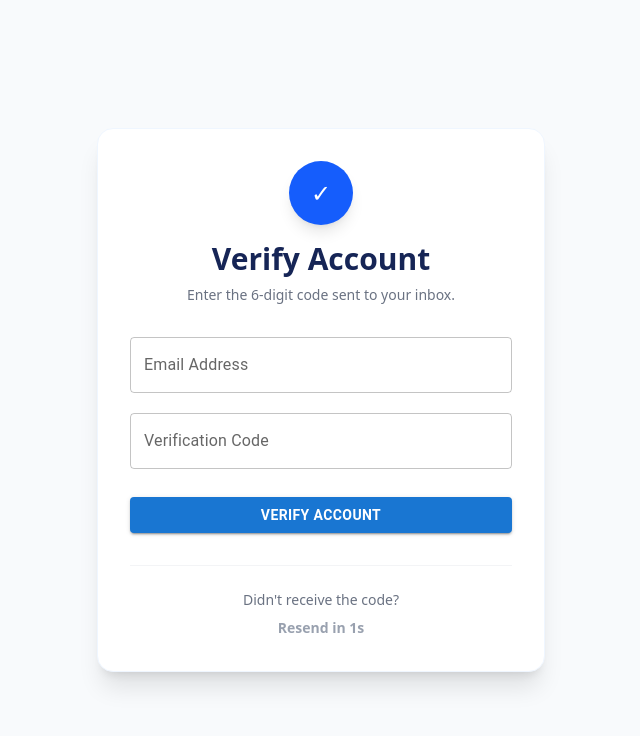
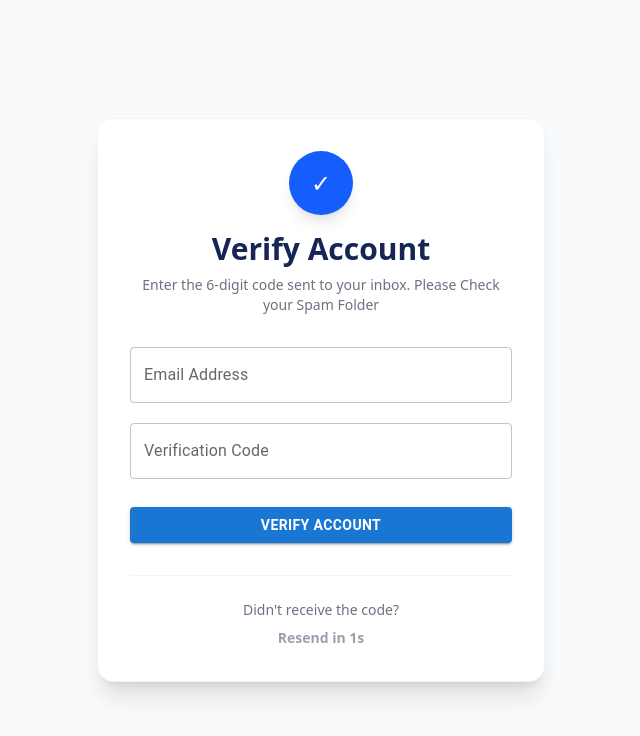
Before and after one commit to Ojoinioluwa/HE, a React (Vite) app in the folder frontend/: page /verify in a window 1280 px wide. Shown: the top 736 px of the page, without its empty margins (319-959 px from the left). Built offline with nearby package versions, Linux system fonts and the light colour scheme; what pica, upscaler would draw is missing.

Commit message:
Made the details on verifyEMail page more verbose

```diff
--- a/frontend/src/Components/VerifyEmail.tsx
+++ b/frontend/src/Components/VerifyEmail.tsx
@@ -81,7 +81,8 @@ function VerifyEmail() {
           </div>
           <h2 className="text-blue-950 text-3xl font-bold">Verify Account</h2>
           <p className="text-gray-500 mt-2 text-sm">
-            Enter the 6-digit code sent to your inbox.
+            Enter the 6-digit code sent to your inbox. Please Check your Spam
+            Folder
           </p>
         </div>
 
```
